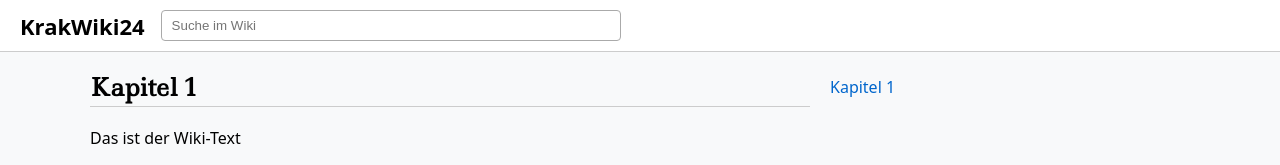
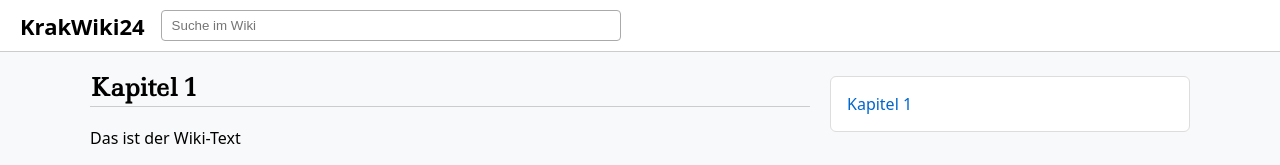
Before and after one commit to dasfohlen1900/krakwiki, a plain HTML site: page wiki/spezial/Vorlagenseite.html in a window 1280 px wide. Shown: the top 165 px of the page. Drawn offline with Linux system fonts and the light colour scheme; a web font is replaced by a local one.

Commit message:
Update Vorlagenseite.html

```diff
--- a/wiki/spezial/Vorlagenseite.html
+++ b/wiki/spezial/Vorlagenseite.html
@@ -25,7 +25,7 @@
   </div>
 </div>
  <aside>
-   <div class="chapters">
+   <div class="box">
      <a href="#kapitel1">Kapitel 1</a>
    </div>
   </aside>
```
